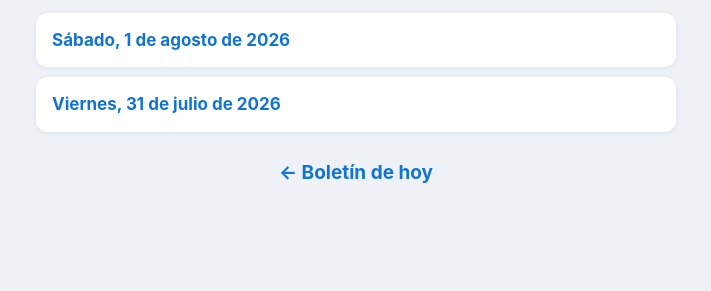
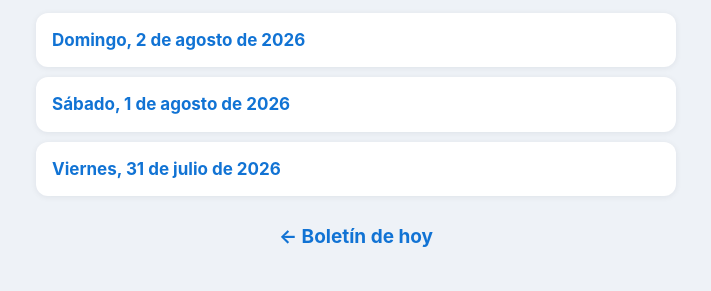
Before and after one commit to jesusmederos/elpuertohoy-cabecera, a plain HTML site: page ediciones.html in a window 1280 px wide. Shown: the part 565-856 px from the top of the page, without its empty margins (284-995 px from the left). Before the commit the page ends 800 px from the top, so only its background shows below. Drawn offline with Linux system fonts and the light colour scheme.

Commit message:
Archivo de ediciones (3)

```diff
--- a/ediciones.html
+++ b/ediciones.html
@@ -32,6 +32,7 @@
   <a href="https://boletin.elpuertohoy.com/"><img class="cabecera" src="https://boletin.elpuertohoy.com/cabecera.jpg" alt="El Puerto Hoy"></a>
   <h2>📚 Ediciones anteriores</h2>
   <ul class="ediciones">
+    <li><a href="https://boletin.elpuertohoy.com/2026-08-02.html">Domingo, 2 de agosto de 2026</a></li>
     <li><a href="https://boletin.elpuertohoy.com/2026-08-01.html">Sábado, 1 de agosto de 2026</a></li>
     <li><a href="https://boletin.elpuertohoy.com/2026-07-31.html">Viernes, 31 de julio de 2026</a></li>
   </ul>
```
